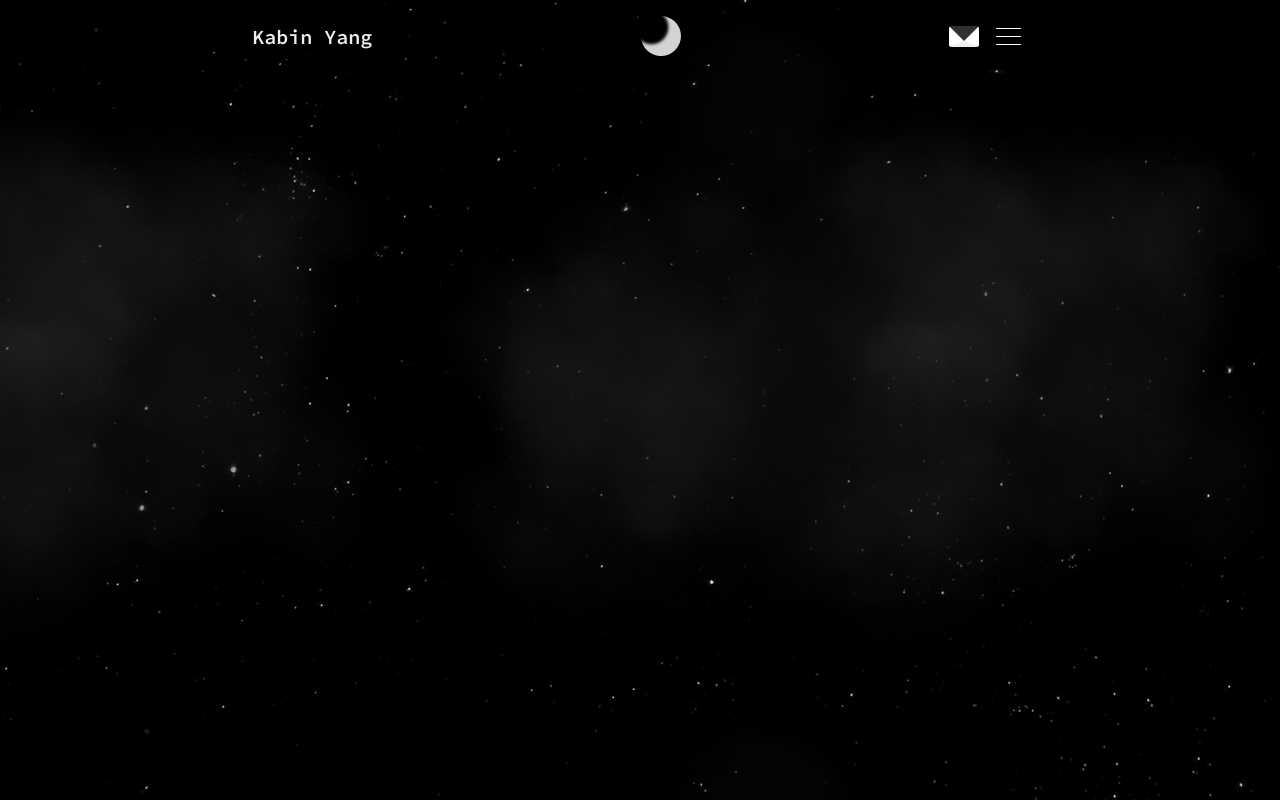
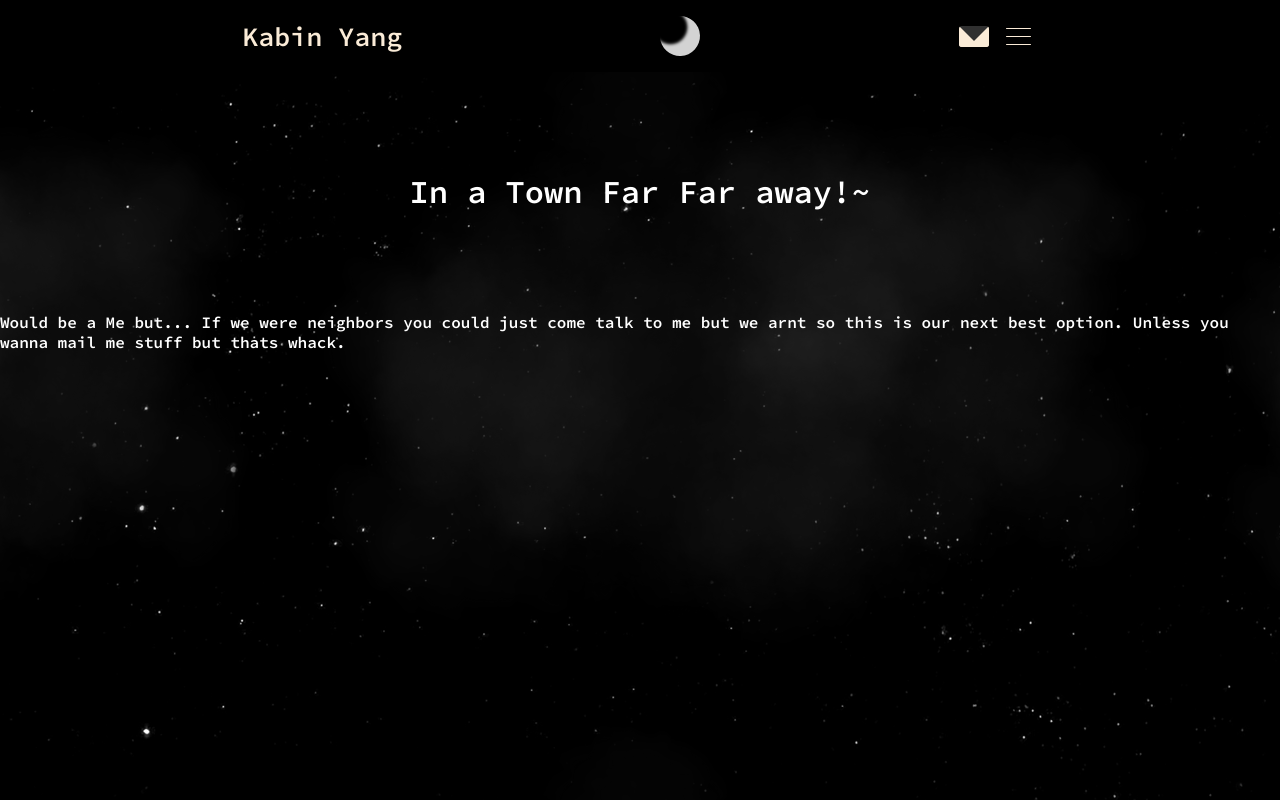
Before and after one commit to Bloo00/portfolia, a React (Create React App) app: page /Contact in a window 1280 px wide. Built offline with nearby package versions, Linux system fonts and the light colour scheme.

Commit message:
did some stuff with underlines

```diff
--- a/src/container/contactPage/contact.js
+++ b/src/container/contactPage/contact.js
@@ -8,15 +8,25 @@ export default class Contact extends Component {
     render() {
         return (
             <>
+
+
+                <div className="contact-container">
+                <Nav />
+
+                <div className="title">In a Town Far Far away!~</div>
+                <div className="meat">Would be a Me but...
+                If we were neighbors you could just come talk to me but we arnt so
+                this is our next best option. Unless you wanna mail me stuff but thats whack.
+                </div>
+
+
+
                 <div className="stars"></div>
                 <div className="twinkling"></div>
                 <div className="clouds"></div>
 
-                <div className="contact-container">
-                    <Nav />
+                </div>
 
-                    <div className="title">hi there</div>
-                </div>
             </>
         )
     }
--- a/src/container/contactPage/contactStyle.css
+++ b/src/container/contactPage/contactStyle.css
@@ -1,10 +1,24 @@
 .contact-container {
-    z-index: 10;
     background-color: transparent;
+    font-family: 'Source Code Pro', monospace;
+    display: grid;
 }
 
 .title {
-    background-color: aqua;
+    position: relative;
     border: 2px;
     padding: 100px;
+    color: white;
+    background-color: transparent;
+    font-size: xx-large;
 }
+
+.meat {
+    position: relative;
+    background-color: transparent;
+    color: white;
+}
+
+.stars .clouds .twinkling {
+    z-index: 0;
+}
--- a/src/container/home/index.js
+++ b/src/container/home/index.js
@@ -11,31 +11,7 @@ export default class Home extends Component {
         return (
             <>
                 <div className="container">
-                    <div className="nav-wrapper">
-                        <div className="my-name-wrapper"><div id="name">Kabin Yang</div></div>
-                        <button className="moon"></button>
-                        <div className="contact-burger-holder">
-
-                            <a className="contact" href="/contact">
-                                <div classname="envelope">
-                                    <div className="letter">
-                                        <div className="line blank"></div>
-                                        <div className="line"></div>
-                                        <div className="line"></div>
-                                        <div className="line"></div>
-                                    </div>
-                                    <div className="top"></div>
-                                </div>
-                            </a>
-                            <div className="menu">
-                                <div className="menu-line"></div>
-                                <div className="menu-line"></div>
-                                <div className="menu-line"></div>
-                            </div>
-                        </div>
-                    </div>
-
-
+                    <Nav />
                     <div className="word-container">
                         <div className="hello">hello from,</div>
                         <div className="name">KABIN YANG</div>
--- a/src/container/nav/contact.scss
+++ b/src/container/nav/contact.scss
@@ -7,9 +7,9 @@
     height: 0;
     width: 0;
     border-radius: 3px;
-    border-left: 15px solid white;
-    border-right: 15px solid white;
-    border-bottom: 6px solid #eee;
+    border-left: 15px solid antiquewhite;
+    border-right: 15px solid antiquewhite;
+    border-bottom: 6px solid antiquewhite;
     border-top: 15px solid #303030;
     cursor: pointer;
 }
--- a/src/container/nav/menu.scss
+++ b/src/container/nav/menu.scss
@@ -1,7 +1,7 @@
 .menu-line {
     width: 25px;
     height: 1px;
-    background-color: white;
+    background-color: antiquewhite;
     margin: 7px;
 
     border-radius: 5px;
--- /dev/null
+++ b/src/container/nav/name.css
@@ -0,0 +1,12 @@
+div.top-name {
+    border: none;
+    padding:none;
+    color: transparent;
+    font-size: smaller;
+    color: antiquewhite;
+}
+
+
+.no-underscore {
+    text-decoration: none;
+}
--- a/src/container/nav/nav.js
+++ b/src/container/nav/nav.js
@@ -2,13 +2,14 @@ import React, { Component } from "react";
 
 import "./menu.scss"
 import "./contact.scss"
+import "./name.css"
 
 export default class Nav extends Component {
     render() {
         return (
             <>
                 <div className="nav-wrapper">
-                    <div className="my-name-wrapper"><div id="name">Kabin Yang</div></div>
+                    <a className="no-underscore"href="/"><div className="top-name">Kabin Yang</div></a>
                     <button className="moon"></button>
                     <div className="contact-burger-holder">
 
```
